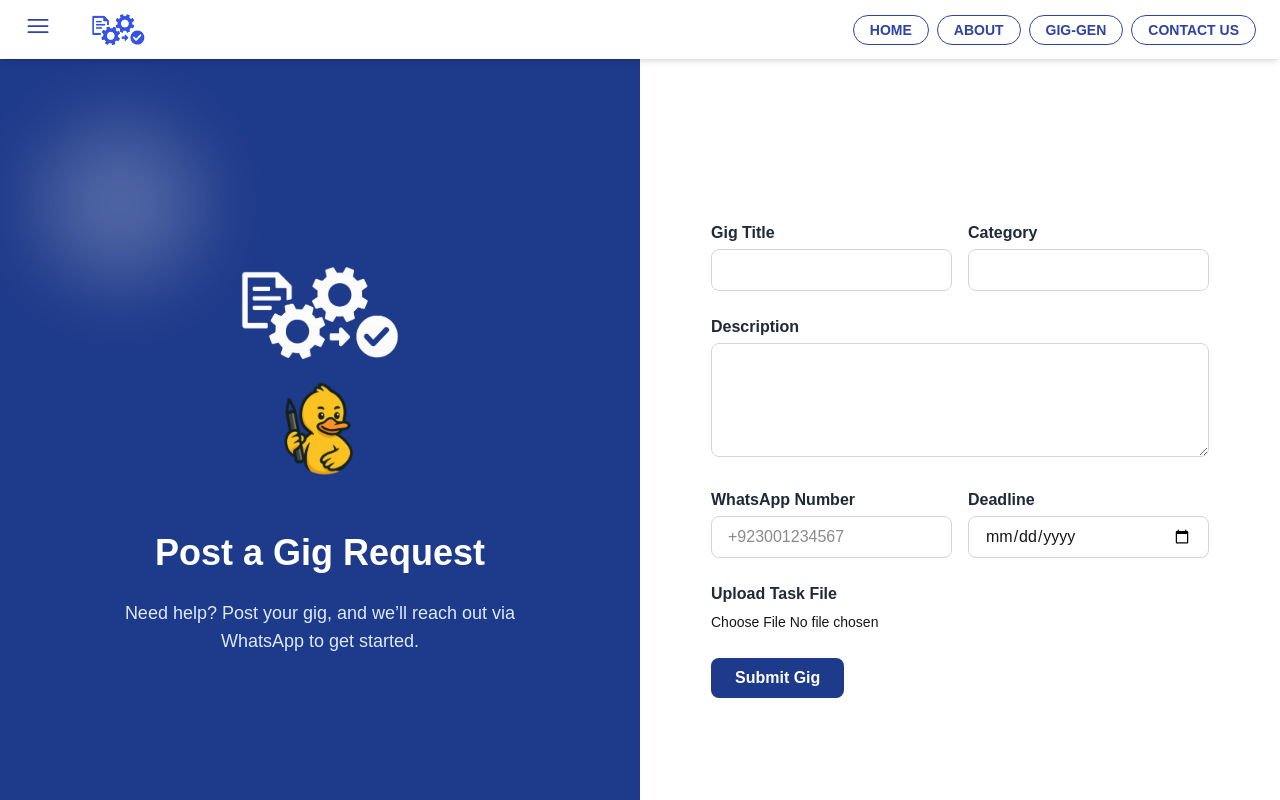
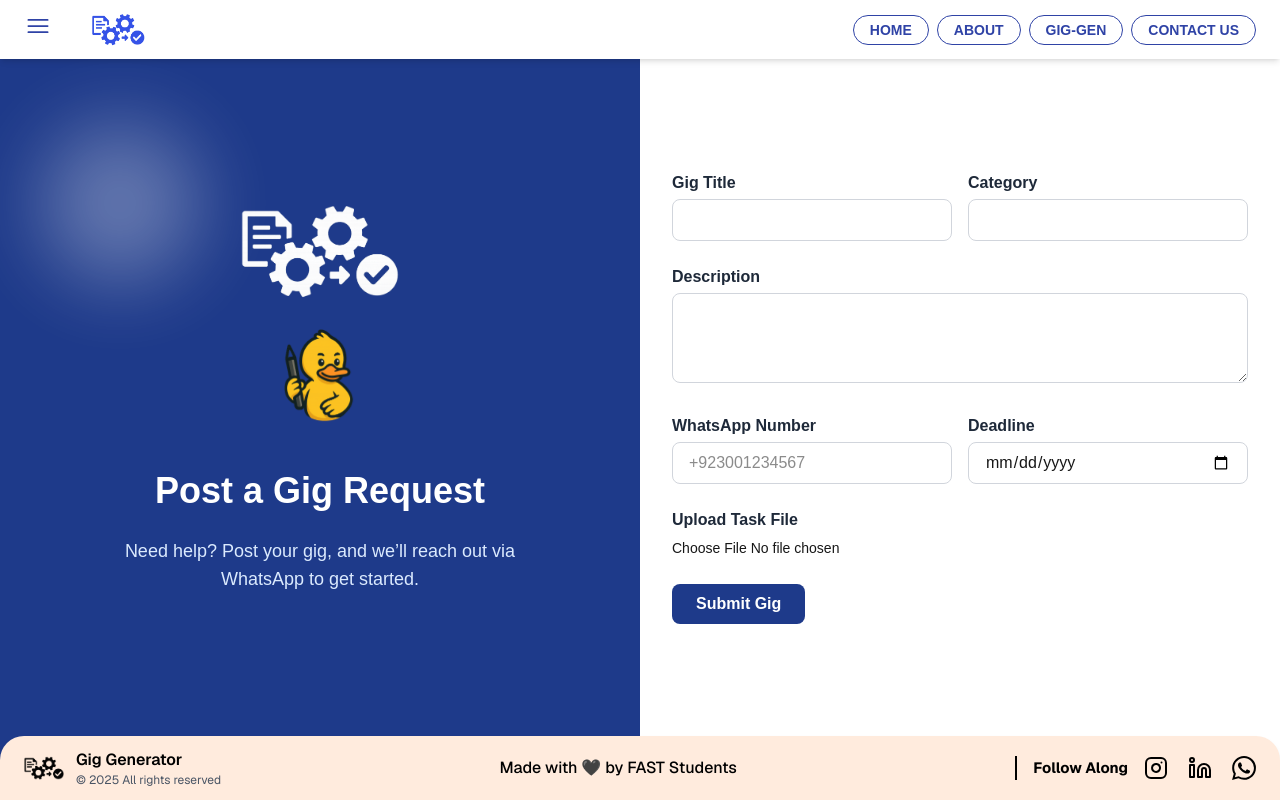
Before and after one commit to CapMushi/Gig-Generator, a Next.js app: page /submit-gig in a window 1280 px wide. Shown: the top 800 px of the page. Built offline with nearby package versions, Linux system fonts and the light colour scheme; a web font is replaced by a local one.

Commit message:
changed footer and submit gig

```diff
--- a/src/app/submit-gig/page.tsx
+++ b/src/app/submit-gig/page.tsx
@@ -8,7 +8,6 @@ export default function SubmitGigPage() {
   const [formSubmitted, setFormSubmitted] = useState(false);
   const [mounted, setMounted] = useState(false);
 
-  // Form fields
   const [title, setTitle] = useState("");
   const [category, setCategory] = useState("");
   const [description, setDescription] = useState("");
@@ -44,10 +43,12 @@ export default function SubmitGigPage() {
   };
 
   return (
-    <>
+    <div className="h-screen flex flex-col">
       <Header />
-      <main className="min-h-screen grid grid-cols-1 lg:grid-cols-2 bg-gradient-to-br from-[#f5f7fa] to-[#c3cfe2]">
-        <section className="bg-[#1e3a8a] text-white p-10 flex flex-col justify-center items-center gap-6 relative overflow-hidden">
+
+      <main className="flex flex-1 overflow-hidden">
+        {/* Left Section */}
+        <section className="w-1/2 bg-[#1e3a8a] text-white flex flex-col justify-center items-center gap-6 relative overflow-hidden">
           <motion.img
             src="/images/logo.png"
             alt="Logo"
@@ -70,9 +71,11 @@ export default function SubmitGigPage() {
           <div className="absolute w-40 h-40 bg-white rounded-full top-16 left-10 opacity-10 blur-2xl animate-pulse"></div>
         </section>
 
-        <section className="bg-white p-6 lg:p-12 flex flex-col justify-center shadow-xl">
+        {/* Right Section */}
+        <section className="w-1/2 bg-white px-6 py-8 flex justify-center items-center overflow-y-auto">
+          <div className="w-full max-w-xl">
             {formSubmitted ? (
-            <div className="max-w-xl mx-auto text-center space-y-6 animate-fade-in">
+              <div className="text-center space-y-6 animate-fade-in">
                 <img
                   src="/images/mascot-cat.png"
                   alt="Mascot Cat"
@@ -82,13 +85,14 @@ export default function SubmitGigPage() {
                   Submission Received!
                 </h3>
                 <p className="text-base text-gray-700">
-                We will reach out to your WhatsApp number shortly to get started!
+                  We will reach out to your WhatsApp number shortly to get
+                  started!
                 </p>
               </div>
             ) : (
               <motion.form
                 onSubmit={handleSubmit}
-              className="space-y-6 max-w-xl mx-auto animate-fade-in"
+                className="space-y-6 animate-fade-in"
                 initial={{ opacity: 0, y: 20 }}
                 animate={{ opacity: 1, y: 0 }}
                 transition={{ duration: 0.6 }}
@@ -125,7 +129,7 @@ export default function SubmitGigPage() {
                     Description
                   </label>
                   <textarea
-                  rows={4}
+                    rows={3}
                     value={description}
                     onChange={(e) => setDescription(e.target.value)}
                     className="w-full px-4 py-2 rounded-lg border border-gray-300 focus:outline-[#1e3a8a]"
@@ -167,7 +171,6 @@ export default function SubmitGigPage() {
                     Upload Task File
                   </label>
                   <input type="file" className="w-full text-sm" disabled />
-                {/* You can implement file upload later */}
                 </div>
 
                 <motion.button
@@ -179,9 +182,23 @@ export default function SubmitGigPage() {
                 </motion.button>
               </motion.form>
             )}
+          </div>
         </section>
       </main>
+
+      {/* Footer with split background */}
+      <div className="relative w-full z-10">
+        {/* Background split */}
+        <div className="absolute inset-0 flex z-0">
+          <div className="w-1/2 bg-[#1e3a8a]" />
+          <div className="w-1/2 bg-white" />
+        </div>
+
+        {/* Actual Footer on top */}
+        <div className="relative z-10">
           <Footer />
-    </>
+        </div>
+      </div>
+    </div>
   );
 }
--- a/src/components/Footer.tsx
+++ b/src/components/Footer.tsx
@@ -1,7 +1,6 @@
-// File: src/components/Footer.tsx
 export default function Footer() {
   return (
-    <footer className="bg-[#FFEBDD] text-black mt-12 mx-4 rounded-xl px-6 py-3 shadow-md font-sans">
+    <footer className="bg-[#FFEBDD] text-black mt-0 w-full rounded-t-3xl px-6 py-3 shadow-md font-sans">
       <div className="flex flex-col lg:flex-row justify-between items-center gap-4">
         {/* Left: Logo and Website Name */}
         <div className="flex items-center gap-3">
--- a/tsconfig.json
+++ b/tsconfig.json
@@ -15,6 +15,7 @@
     "incremental": true,
     "baseUrl": ".", // ✅ Project root
     "paths": {
+      "@/*": ["src/*"],
       "@lib/*": ["lib/*"],
       "@models/*": ["models/*"]
     },
```
Lines whose indentation alone changed are shown as unchanged.
